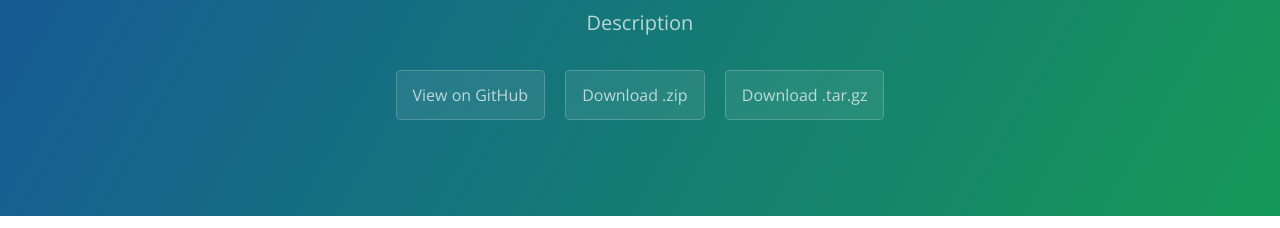
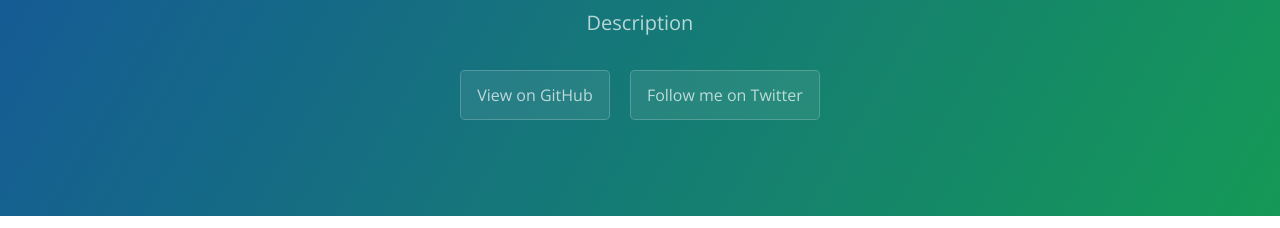
Before and after one commit to n0tmike/Name, a plain HTML site: page index.html in a window 1280 px wide. Shown: the part 167-395 px from the top of the page. Drawn offline with nearby package versions, Linux system fonts and the light colour scheme.

Commit message:
Update index.html

```diff
--- a/index.html
+++ b/index.html
@@ -14,8 +14,7 @@
       <h1 class="project-name">Name</h1>
       <h2 class="project-tagline">Description</h2>
       <a href="https://github.com/n0tmike/Name" class="btn">View on GitHub</a>
-      <a href="https://github.com/n0tmike/Name/zipball/master" class="btn">Download .zip</a>
-      <a href="https://github.com/n0tmike/Name/tarball/master" class="btn">Download .tar.gz</a>
+      <a href="twitter.com/@chronicautism" class="btn">Follow me on Twitter</a>
     </section>
 
     <section class="main-content">
```
